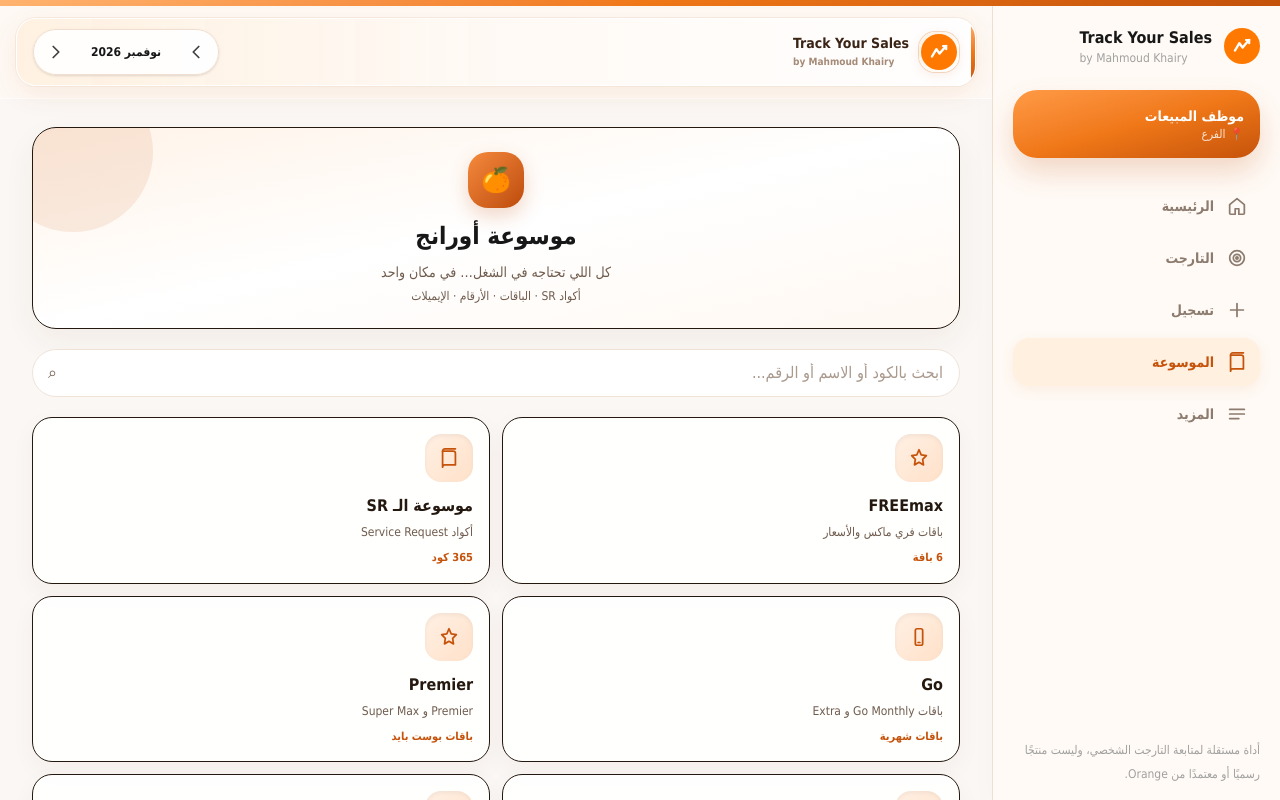
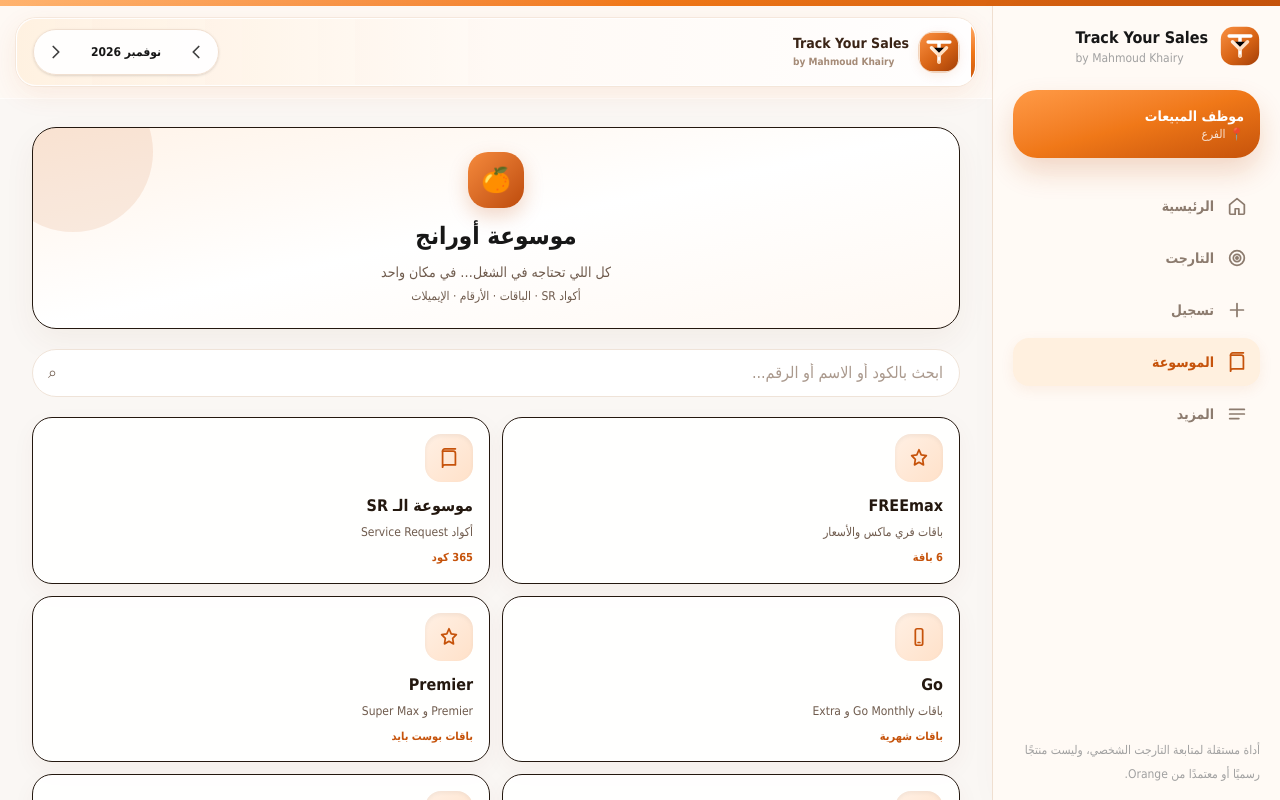
Before and after one commit to mahmoudkhairyy-cell/track-your-sales, a Next.js app: page /track-your-sales/wiki in a window 1280 px wide. Shown: the top 800 px of the page. Built offline with nearby package versions, Linux system fonts and the light colour scheme.

Commit message:
Apply TY Fusion brand identity

```diff
--- a/src/components/icons.tsx
+++ b/src/components/icons.tsx
@@ -70,10 +70,29 @@ export function ChevronIcon(props: IconProps) {
 
 export function LogoMark(props: IconProps) {
   return (
-    <svg viewBox="0 0 36 36" width="36" height="36" aria-hidden {...props}>
-      <circle cx="18" cy="18" r="18" fill="#ff7900" />
-      <path d="M11 22.5 15.4 15.2l3.2 4.4L25 12" fill="none" stroke="#fff" strokeWidth="2.4" strokeLinecap="round" strokeLinejoin="round" />
-      <path d="M22 12h3.2v3.2" fill="none" stroke="#fff" strokeWidth="2.2" strokeLinecap="round" />
+    <svg
+      viewBox="0 0 48 48"
+      width="40"
+      height="40"
+      role="img"
+      aria-label="Track Your Sales"
+      {...props}
+    >
+      <defs>
+        <linearGradient id="ty-fusion-bg" x1="5" y1="4" x2="43" y2="46" gradientUnits="userSpaceOnUse">
+          <stop stopColor="#F58A3C" />
+          <stop offset="0.52" stopColor="#D96516" />
+          <stop offset="1" stopColor="#A94309" />
+        </linearGradient>
+        <linearGradient id="ty-fusion-y" x1="13" y1="14" x2="35" y2="34" gradientUnits="userSpaceOnUse">
+          <stop stopColor="#FFF4E8" />
+          <stop offset="1" stopColor="#FFD0A6" />
+        </linearGradient>
+      </defs>
+      <rect x="1" y="1" width="46" height="46" rx="15" fill="url(#ty-fusion-bg)" />
+      <path d="M11 12H37M24 12V36" stroke="#fff" strokeWidth="4.2" strokeLinecap="round" />
+      <path d="M15 19L24 28L33 19" stroke="url(#ty-fusion-y)" strokeWidth="4.2" strokeLinecap="round" strokeLinejoin="round" />
+      <circle cx="24" cy="36" r="2.1" fill="#FFD0A6" />
     </svg>
   );
 }
```
